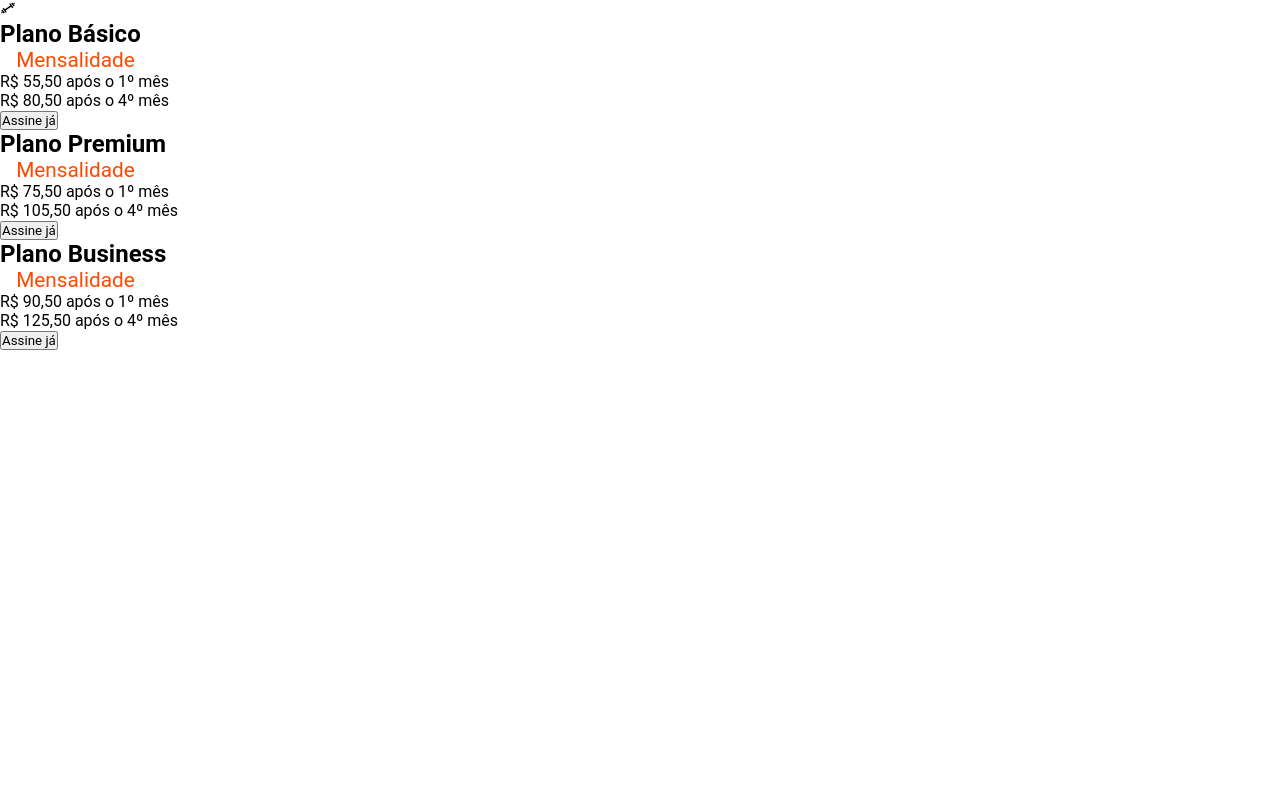
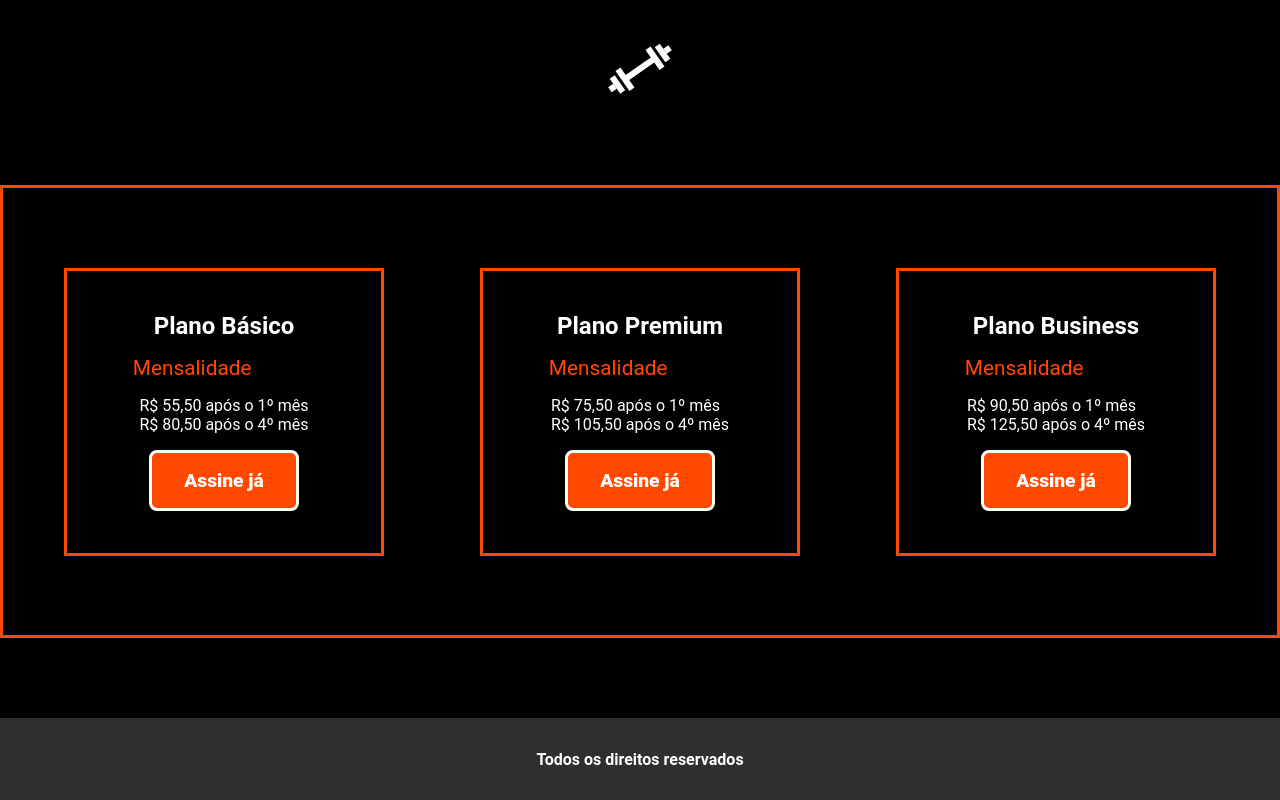
Before and after one commit to matheus-sousa1/GYM, a React (Create React App) app: page /plans in a window 1280 px wide. Built offline with nearby package versions, Linux system fonts and the light colour scheme; a web font is replaced by a local one.

Commit message:
página de planos finalizada

```diff
--- /dev/null
+++ b/src/components/pages/plans.css
@@ -0,0 +1,69 @@
+:root {
+  --primary: #ff4800;
+  --secondary: #302f2f;
+  --tertiary: #fff;
+  --quaternary: #5c5a5a;
+  --quinary: #000000;
+}
+
+.container-plans {
+  display: flex;
+  justify-content: center;
+  align-items: center;
+  flex-direction: column;
+  gap: 5rem 0;
+  background: var(--quinary);
+  color: var(--tertiary);
+  width: 100%;
+  height: 100vh;
+}
+
+.icon-gym {
+  font-size:18rem;
+  margin-top: 2rem;
+}
+
+.plans {
+  width: 80rem;
+  height: 110rem;
+  border: 0.2rem solid var(--primary);
+  display: flex;
+  justify-content: center;
+  align-items: center;
+  gap: 0rem 6rem;
+}
+
+.plan {
+  display: flex;
+  justify-content: center;
+  align-items: center;
+  flex-direction: column;
+  border: 0.2rem solid var(--primary);
+  width:20rem;
+  height: 18rem;
+  gap: 1rem 0rem;
+}
+
+.plan p {
+ margin-right: 6rem;
+}
+
+ul {
+  list-style: none;
+}
+
+button {
+  padding: 1rem 2rem;
+  background: var(--primary);
+  color: var(--tertiary);
+  border: 0.2rem solid var(--tertiary);
+  border-radius: 0.5rem;
+  cursor: pointer;
+  font-size: 1.2rem;
+  font-weight: 1000;
+}
+
+footer {
+  width: 100%;
+  height: 40vh;
+}
--- a/src/components/pages/plans.js
+++ b/src/components/pages/plans.js
@@ -1,13 +1,14 @@
 import React from 'react';
 import { CgGym } from "react-icons/cg";
-
+import "./plans.css"
 
 
 function Plans() {
   return (
     <div className='container-plans'>
-      <CgGym/>
+      <CgGym className="icon-gym" />
       <div className='plans'>
+      <div className='plan'>
        <h2>Plano Básico</h2>
        <p>Mensalidade</p>
        <ul>
@@ -16,7 +17,7 @@ function Plans() {
        </ul>
        <button>Assine já</button>
       </div>
-      <div className='plans'>
+      <div className='plan'>
        <h2>Plano Premium</h2>
        <p>Mensalidade</p>
        <ul>
@@ -25,7 +26,7 @@ function Plans() {
        </ul>
        <button>Assine já</button>
       </div>
-      <div className='plans'>
+      <div className='plan'>
        <h2>Plano Business</h2>
        <p>Mensalidade</p>
        <ul>
@@ -34,6 +35,10 @@ function Plans() {
        </ul>
        <button>Assine já</button>
       </div>
+      </div>
+      <footer>
+      <h4>Todos os direitos reservados</h4>
+      </footer>
     </div>
   )
 }
```
